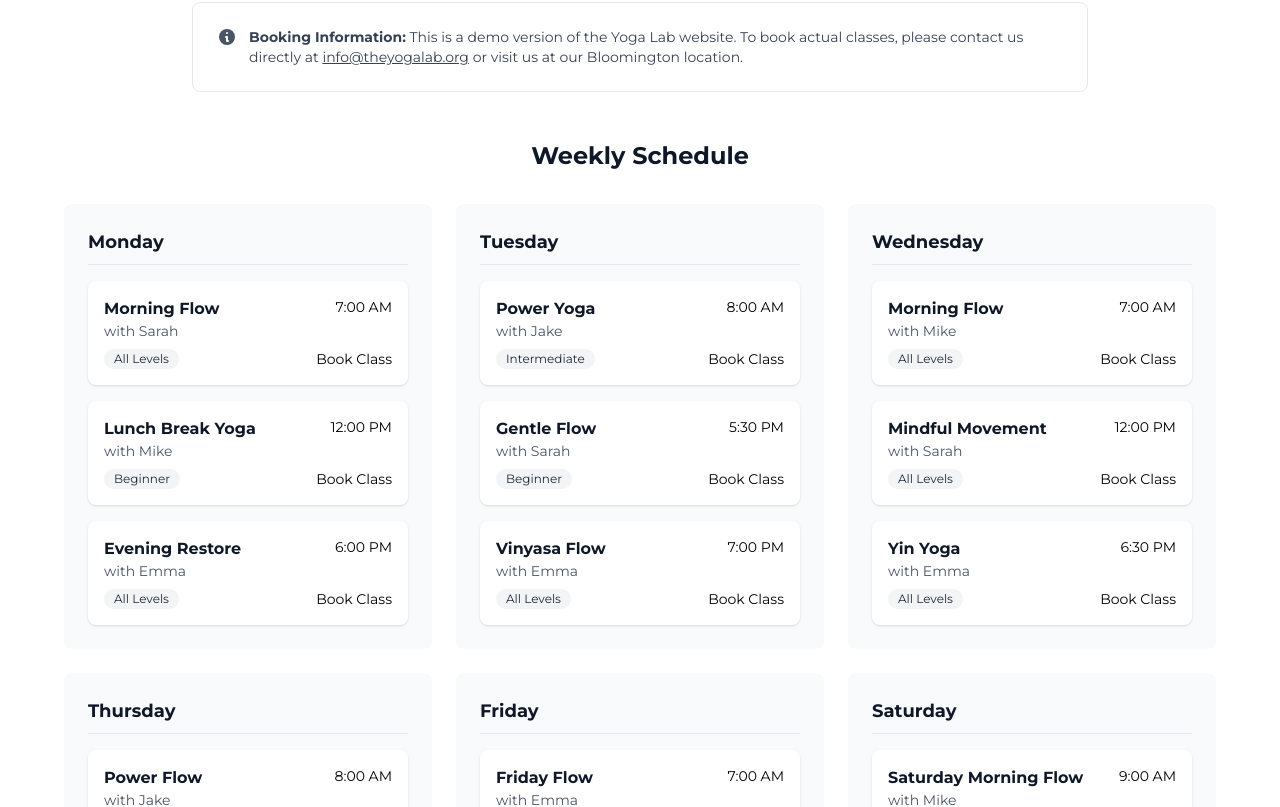
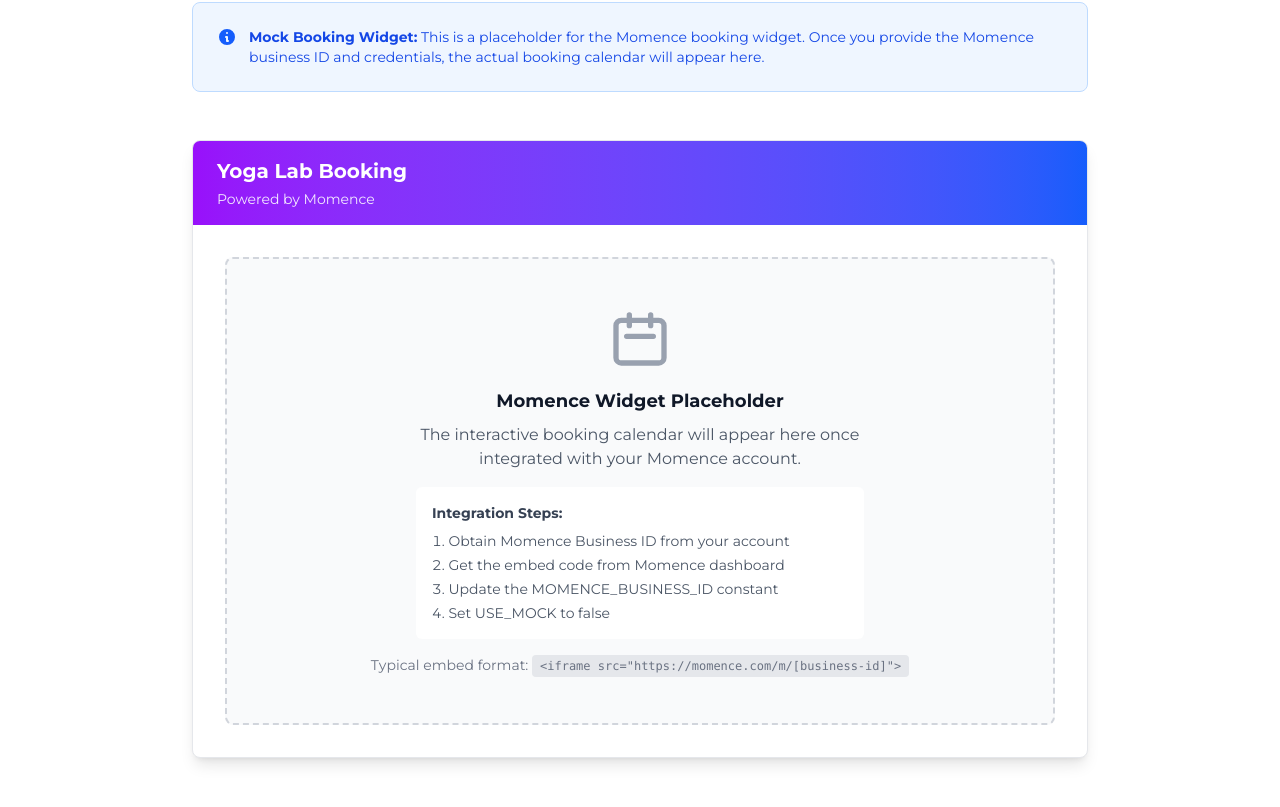
Before and after one commit to dkhundley/yogalab-website, a React (Vite) app: page /book in a window 1280 px wide. Shown: the part 438-1245 px from the top of the page. Built offline with nearby package versions, Linux system fonts and the light colour scheme.

Commit message:
feat: Add MomenceWidget component and integrate it into the Book page for booking functionality

```diff
--- /dev/null
+++ b/src/components/MomenceWidget.jsx
@@ -0,0 +1,85 @@
+/**
+ * MomenceWidget Component
+ *
+ * This component handles the embedding of the Momence booking widget.
+ *
+ * TODO: Replace mock implementation with actual Momence widget once credentials are received.
+ *
+ * Integration Instructions:
+ * 1. Log into your Momence account dashboard
+ * 2. Navigate to Settings > Website Plugins > Booking Widget
+ * 3. Copy the embed code provided by Momence
+ * 4. Replace the mock content below with the actual iframe or script embed
+ *
+ * Typical Momence embed format:
+ * <iframe
+ *   src="https://momence.com/m/[YOUR-BUSINESS-ID]"
+ *   width="100%"
+ *   height="800px"
+ *   frameBorder="0"
+ * />
+ *
+ * Or with script tag:
+ * <script src="https://momence.com/plugin/[YOUR-BUSINESS-ID].js"></script>
+ * <div id="momence-widget"></div>
+ */
+
+export default function MomenceWidget() {
+  // TODO: Replace with actual Momence business ID once available
+  const MOMENCE_BUSINESS_ID = 'YOUR-BUSINESS-ID-HERE';
+  const USE_MOCK = true; // Set to false once real credentials are added
+
+  if (USE_MOCK) {
+    return (
+      <div className="bg-white rounded-lg shadow-lg border border-gray-200 overflow-hidden">
+        {/* Mock Widget Header */}
+        <div className="bg-gradient-to-r from-purple-600 to-blue-600 px-6 py-4 text-white">
+          <h2 className="text-xl font-bold">Yoga Lab Booking</h2>
+          <p className="text-sm text-purple-100 mt-1">Powered by Momence</p>
+        </div>
+
+        {/* Mock Widget Content */}
+        <div className="p-8">
+          <div className="text-center py-12 bg-gray-50 rounded-lg border-2 border-dashed border-gray-300">
+            <svg className="mx-auto h-16 w-16 text-gray-400 mb-4" fill="none" viewBox="0 0 24 24" stroke="currentColor">
+              <path strokeLinecap="round" strokeLinejoin="round" strokeWidth={2} d="M8 7V3m8 4V3m-9 8h10M5 21h14a2 2 0 002-2V7a2 2 0 00-2-2H5a2 2 0 00-2 2v12a2 2 0 002 2z" />
+            </svg>
+            <h3 className="text-lg font-semibold text-gray-900 mb-2">Momence Widget Placeholder</h3>
+            <p className="text-gray-600 mb-4 max-w-md mx-auto">
+              The interactive booking calendar will appear here once integrated with your Momence account.
+            </p>
+            <div className="bg-white rounded-md p-4 max-w-md mx-auto text-left">
+              <p className="text-sm text-gray-700 mb-2"><strong>Integration Steps:</strong></p>
+              <ol className="text-sm text-gray-600 space-y-1 list-decimal list-inside">
+                <li>Obtain Momence Business ID from your account</li>
+                <li>Get the embed code from Momence dashboard</li>
+                <li>Update the MOMENCE_BUSINESS_ID constant</li>
+                <li>Set USE_MOCK to false</li>
+              </ol>
+            </div>
+            <p className="text-sm text-gray-500 mt-4">
+              Typical embed format: <code className="bg-gray-200 px-2 py-1 rounded text-xs">
+                &lt;iframe src="https://momence.com/m/[business-id]"&gt;
+              </code>
+            </p>
+          </div>
+        </div>
+      </div>
+    );
+  }
+
+  // Actual Momence widget implementation
+  // Uncomment and modify based on the actual embed code from Momence
+  return (
+    <div className="bg-white rounded-lg shadow-lg border border-gray-200 overflow-hidden">
+      <iframe
+        src={`https://momence.com/m/${MOMENCE_BUSINESS_ID}`}
+        width="100%"
+        height="800px"
+        frameBorder="0"
+        title="Momence Booking Widget"
+        className="w-full"
+      />
+    </div>
+  );
+}
--- a/src/pages/Book.jsx
+++ b/src/pages/Book.jsx
@@ -1,61 +1,4 @@
-const classSchedule = [
-  {
-    day: 'Monday',
-    classes: [
-      { time: '7:00 AM', name: 'Morning Flow', instructor: 'Sarah', level: 'All Levels' },
-      { time: '12:00 PM', name: 'Lunch Break Yoga', instructor: 'Mike', level: 'Beginner' },
-      { time: '6:00 PM', name: 'Evening Restore', instructor: 'Emma', level: 'All Levels' },
-    ]
-  },
-  {
-    day: 'Tuesday',
-    classes: [
-      { time: '8:00 AM', name: 'Power Yoga', instructor: 'Jake', level: 'Intermediate' },
-      { time: '5:30 PM', name: 'Gentle Flow', instructor: 'Sarah', level: 'Beginner' },
-      { time: '7:00 PM', name: 'Vinyasa Flow', instructor: 'Emma', level: 'All Levels' },
-    ]
-  },
-  {
-    day: 'Wednesday',
-    classes: [
-      { time: '7:00 AM', name: 'Morning Flow', instructor: 'Mike', level: 'All Levels' },
-      { time: '12:00 PM', name: 'Mindful Movement', instructor: 'Sarah', level: 'All Levels' },
-      { time: '6:30 PM', name: 'Yin Yoga', instructor: 'Emma', level: 'All Levels' },
-    ]
-  },
-  {
-    day: 'Thursday',
-    classes: [
-      { time: '8:00 AM', name: 'Power Flow', instructor: 'Jake', level: 'Intermediate' },
-      { time: '5:30 PM', name: 'Beginner Basics', instructor: 'Sarah', level: 'Beginner' },
-      { time: '7:00 PM', name: 'Flow & Meditation', instructor: 'Mike', level: 'All Levels' },
-    ]
-  },
-  {
-    day: 'Friday',
-    classes: [
-      { time: '7:00 AM', name: 'Friday Flow', instructor: 'Emma', level: 'All Levels' },
-      { time: '12:00 PM', name: 'Lunch Stretch', instructor: 'Sarah', level: 'All Levels' },
-      { time: '6:00 PM', name: 'Weekend Prep Flow', instructor: 'Jake', level: 'All Levels' },
-    ]
-  },
-  {
-    day: 'Saturday',
-    classes: [
-      { time: '9:00 AM', name: 'Saturday Morning Flow', instructor: 'Mike', level: 'All Levels' },
-      { time: '10:30 AM', name: 'Power Yoga', instructor: 'Jake', level: 'Intermediate' },
-      { time: '4:00 PM', name: 'Restorative Yoga', instructor: 'Emma', level: 'All Levels' },
-    ]
-  },
-  {
-    day: 'Sunday',
-    classes: [
-      { time: '9:00 AM', name: 'Sunday Slow Flow', instructor: 'Sarah', level: 'All Levels' },
-      { time: '11:00 AM', name: 'Family Yoga', instructor: 'Emma', level: 'All Ages' },
-      { time: '5:00 PM', name: 'Sunday Evening Restore', instructor: 'Mike', level: 'All Levels' },
-    ]
-  },
-];
+import MomenceWidget from '../components/MomenceWidget';
 
 export default function Book() {
   return (
@@ -71,65 +14,28 @@
           </p>
         </div>
 
-        {/* Booking Notice */}
+        {/* Mock Momence Widget Notice */}
         <div className="mx-auto max-w-4xl mb-12">
-          <div className="bg-white border border-gray-200 rounded-lg p-6">
+          <div className="bg-blue-50 border border-blue-200 rounded-lg p-6">
             <div className="flex">
               <div className="flex-shrink-0">
-                <svg className="h-5 w-5 text-gray-600" viewBox="0 0 20 20" fill="currentColor">
+                <svg className="h-5 w-5 text-blue-600" viewBox="0 0 20 20" fill="currentColor">
                   <path fillRule="evenodd" d="M18 10a8 8 0 11-16 0 8 8 0 0116 0zm-7-4a1 1 0 11-2 0 1 1 0 012 0zM9 9a1 1 0 000 2v3a1 1 0 001 1h1a1 1 0 100-2v-3a1 1 0 00-1-1H9z" clipRule="evenodd" />
                 </svg>
               </div>
               <div className="ml-3">
-                <p className="text-sm text-gray-700">
-                  <strong>Booking Information:</strong> This is a demo version of the Yoga Lab website.
-                  To book actual classes, please contact us directly at{' '}
-                  <a href="mailto:info@theyogalab.org" className="font-medium underline">
-                    info@theyogalab.org
-                  </a>{' '}
-                  or visit us at our Bloomington location.
+                <p className="text-sm text-blue-700">
+                  <strong>Mock Booking Widget:</strong> This is a placeholder for the Momence booking widget.
+                  Once you provide the Momence business ID and credentials, the actual booking calendar will appear here.
                 </p>
               </div>
             </div>
           </div>
         </div>
 
-        {/* Weekly Schedule */}
-        <div className="mx-auto max-w-6xl">
-          <h2 className="text-2xl font-bold text-gray-900 mb-8 text-center">Weekly Schedule</h2>
-          <div className="grid grid-cols-1 gap-6 lg:grid-cols-2 xl:grid-cols-3">
-            {classSchedule.map((day) => (
-              <div key={day.day} className="bg-gray-50 rounded-lg p-6">
-                <h3 className="text-lg font-bold text-gray-900 mb-4 border-b border-gray-200 pb-2">
-                  {day.day}
-                </h3>
-                <div className="space-y-4">
-                  {day.classes.map((classInfo, index) => (
-                    <div key={index} className="bg-white p-4 rounded-lg shadow-sm">
-                      <div className="flex justify-between items-start mb-2">
-                        <div>
-                          <h4 className="font-semibold text-gray-900">{classInfo.name}</h4>
-                          <p className="text-sm text-gray-600">with {classInfo.instructor}</p>
-                        </div>
-                        <span className="text-sm font-medium text-black">{classInfo.time}</span>
-                      </div>
-                      <div className="flex justify-between items-center">
-                        <span className="inline-flex items-center px-2.5 py-0.5 rounded-full text-xs font-medium bg-gray-100 text-gray-800">
-                          {classInfo.level}
-                        </span>
-                        <button
-                          className="text-sm text-black hover:text-gray-700 font-medium"
-                          onClick={() => alert('Please contact us directly to book this class!')}
-                        >
-                          Book Class
-                        </button>
-                      </div>
-                    </div>
-                  ))}
-                </div>
-              </div>
-            ))}
-          </div>
+        {/* Momence Booking Widget */}
+        <div className="mx-auto max-w-4xl mb-12">
+          <MomenceWidget />
         </div>
 
         {/* Class Types Info */}
```
